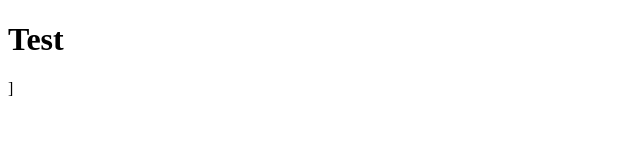
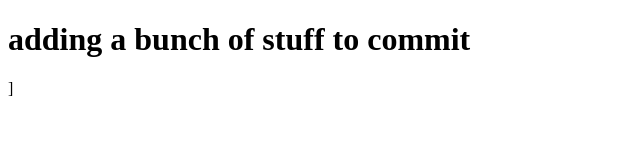
Before and after one commit to clogerie/Project2, a website: page index.html in a window 1280 px wide. Shown: the whole page, without its empty margins (0-640 px from the left). Drawn offline with Linux system fonts and the light colour scheme.

```diff
--- a/index.html
+++ b/index.html
@@ -6,7 +6,7 @@
     <title>Document</title>
 </head>
 <body>
-    <h1>Test</h1>]
+    <h1>adding a bunch of stuff to commit </h1>]
 
 
 </body>
```
